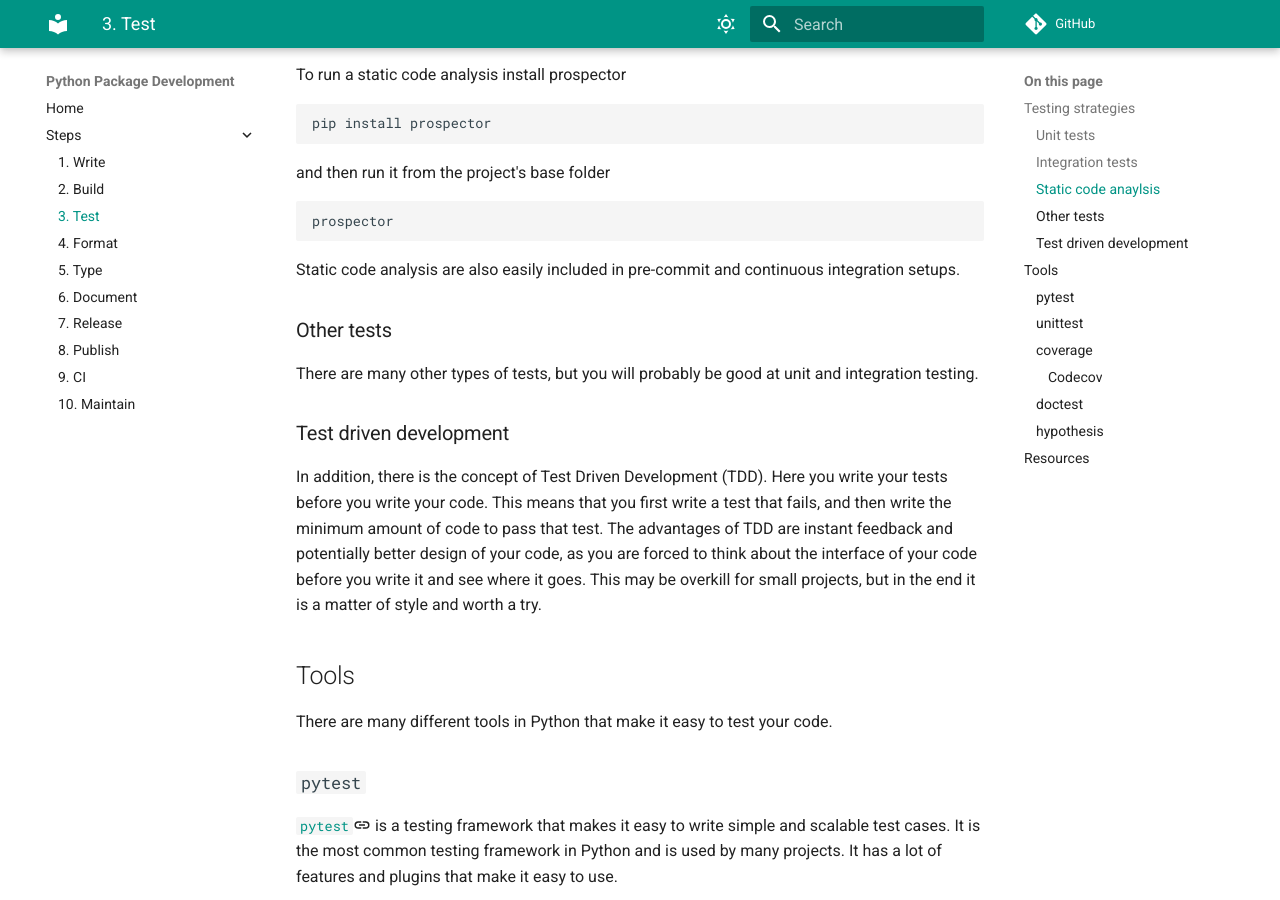
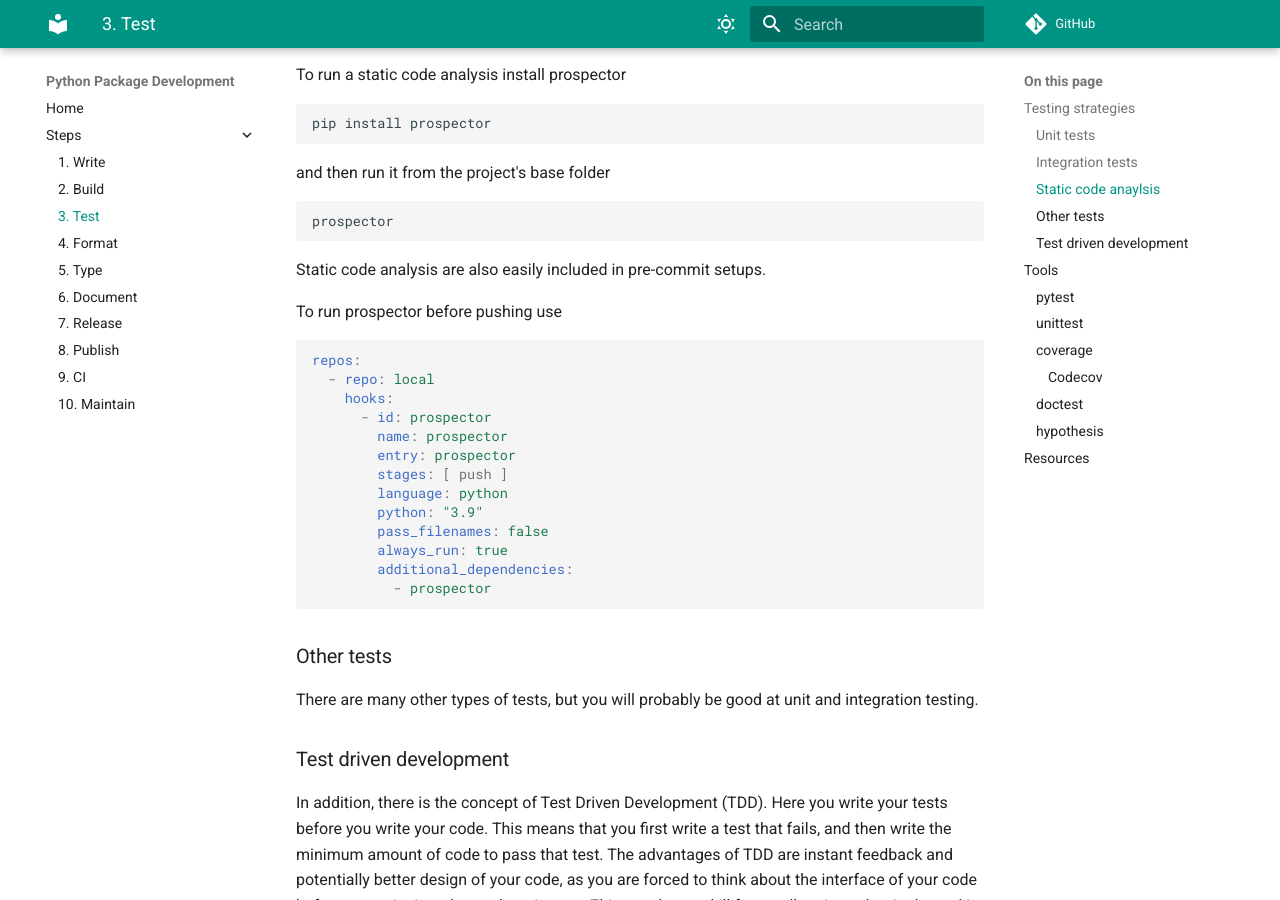
Before and after one commit to lkstrp/python-package-dev, an MkDocs documentation site: the page built from docs/steps/test.md, in a window 1280 px wide and 900 px high, scrolled down 2154 px. Built offline with MkDocs 1.6.1 and Material for MkDocs 9.7.7, drawn with Linux system fonts in a browser that asks for light colours; comment, search, counter and statistics services are not loaded.

Commit message:
test.md: add static code analysis pre-commit example

````diff
--- a/docs/steps/test.md
+++ b/docs/steps/test.md
@@ -79,7 +79,24 @@ and then run it from the project's base folder
 prospector
 ```
 
-Static code analysis are also easily included in pre-commit and continuous integration setups.
+Static code analysis are also easily included in pre-commit setups.
+
+To run prospector before pushing use
+```yaml
+repos:
+  - repo: local
+    hooks:
+      - id: prospector
+        name: prospector
+        entry: prospector
+        stages: [ push ]
+        language: python
+        python: "3.9"
+        pass_filenames: false
+        always_run: true
+        additional_dependencies:
+          - prospector
+```
 
 ### Other tests
 There are many other types of tests, but you will probably be good at unit and integration testing.
````
